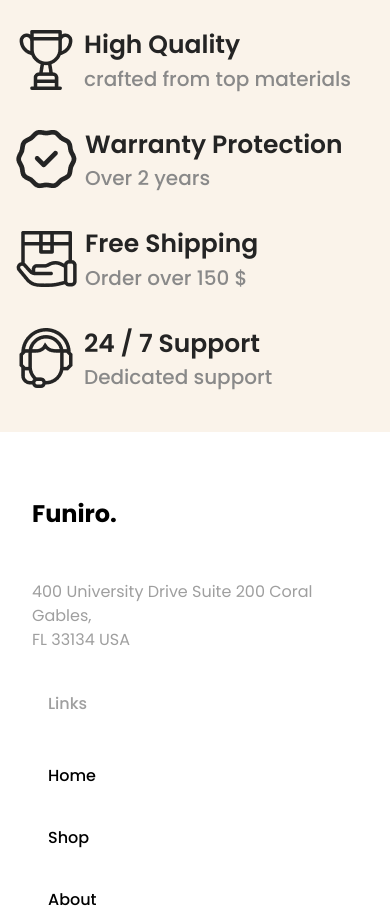
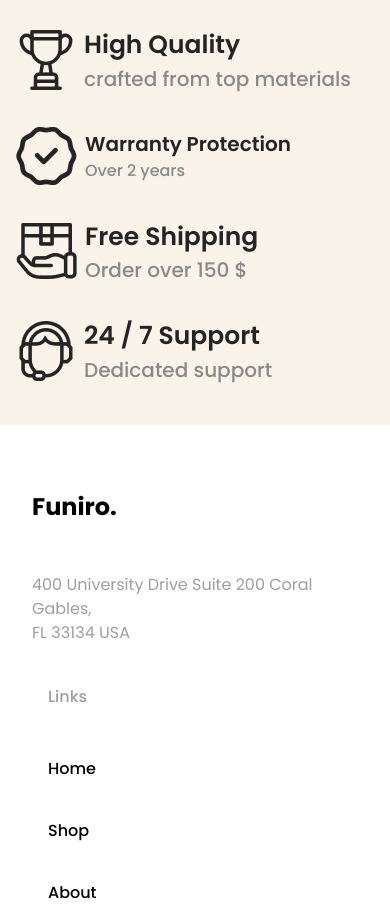
Before and after one commit to adekunleaishat1/furniro, a React (Create React App) app: page /shop in a window 390 px wide. Shown: the part 4680-5603 px from the top of the page. Built offline with nearby package versions, Linux system fonts and the light colour scheme.

Commit message:
last commit 2

```diff
--- a/src/Shop.js
+++ b/src/Shop.js
@@ -186,8 +186,8 @@ const Shop = () => {
               <div className="flex items-center gap-2">
                <img src={warantee} alt="" />
                <div className=" ">
-                 <h6 className="text-[25px] leading-[37.5px] font-Poppins font-semibold text-[#242424] mb-0">Warranty Protection</h6>
-                 <p className="text-[20px] leading-[30px] font-Poppins font-medium text-[#898989] mb-0">Over 2 years</p>
+                 <h6 className="text-[20px] md:text-[25px] leading-[30px] md:leading-[37.5px] font-Poppins font-semibold text-[#242424] mb-0">Warranty Protection</h6>
+                 <p className="text-[16px] md:text-[20px] leading-[24px] md:leading-[30px] font-Poppins font-medium text-[#898989] mb-0">Over 2 years</p>
                </div>
               </div>
               <div className="flex items-center gap-2">
```
